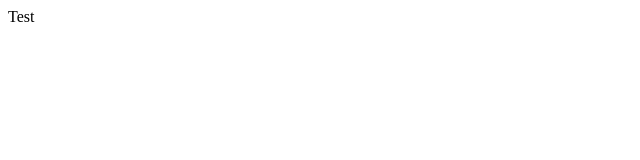
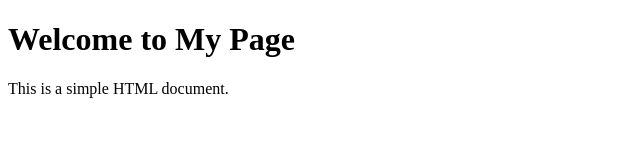
Before and after one commit to Tripple-S-Co-Ltd/ComputerStore, a plain HTML site: page index.html in a window 1280 px wide. Shown: the whole page, without its empty margins (0-640 px from the left). Drawn offline with Linux system fonts and the light colour scheme.

Commit message:
Update index.html

```diff
--- a/index.html
+++ b/index.html
@@ -6,6 +6,10 @@
     <title>Document</title>
 </head>
 <body>
-    Test
+    <h1>Welcome to My Page</h1>
+    <p>This is a simple HTML document.</p>
+    <script>
+        console.log("Hello, World!");
+    </script>
 </body>
 </html>
```
